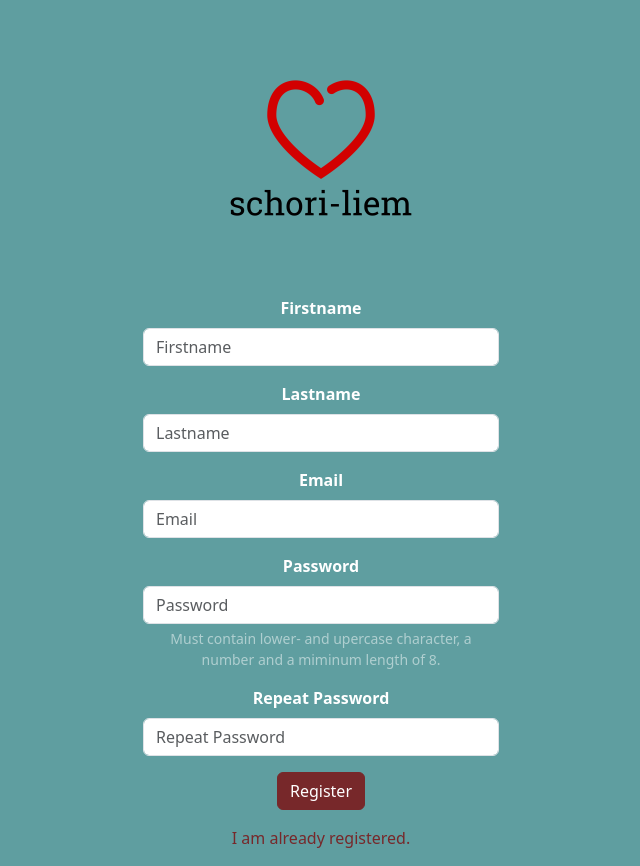
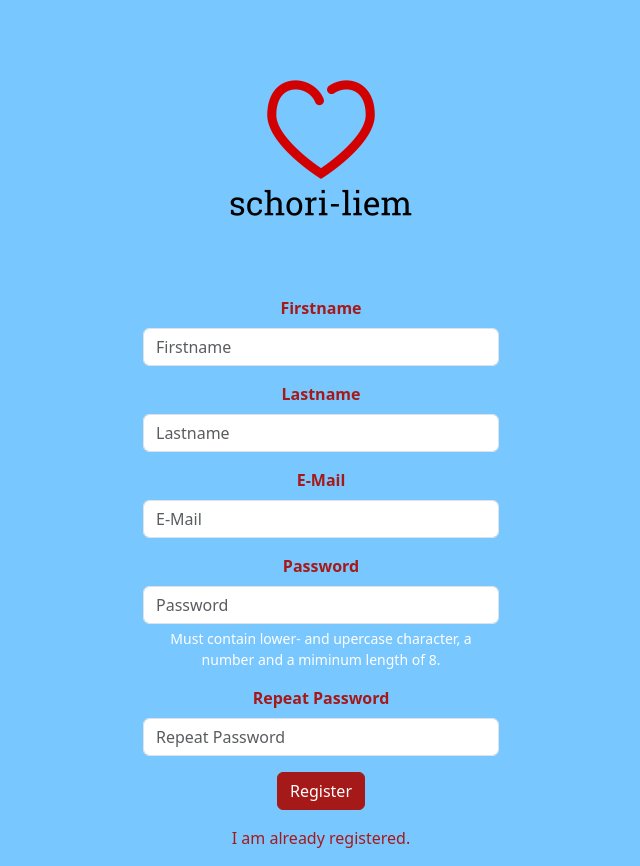
Before and after one commit to mschori/mirjam-beat-homepage, a Django app: page /users/signup in a window 1280 px wide. Shown: the whole page, without its empty margins (319-959 px from the left). Run offline with Django 3.2, Linux system fonts and the light colour scheme; some libraries are stand-ins or nearby versions.

Commit message:
Changed main and secondary color.

```diff
--- a/static/css/style.css
+++ b/static/css/style.css
@@ -2,9 +2,9 @@
 Root-Settings
  */
 :root {
-    --main-color: #5F9EA0;
-    --main-color-50: #d7f9fa;
-    --secondary-color: #77282a;
+    --main-color: #1d8fe0;
+    --main-color-50: #78c7ff;
+    --secondary-color: #a61919;
     --secondary-color-50: #f5d7d8;
 }
 
@@ -71,6 +71,15 @@ input[type="color"]:focus,
     outline: 0 none;
 }
 
+.home-title {
+    font-family: 'Noto Sans KR', serif;
+    font-size: 5em;
+}
+
+.bg-home-title {
+    background-color: var(--main-color);
+}
+
 hr {
     margin-top: 3em;
     margin-bottom: 3em;
@@ -117,7 +126,7 @@ hr {
     color: var(--secondary-color) !important;
 }
 
-.text-secondary:hover {
+.text-secondary a:hover {
     color: var(--main-color) !important;
 }
 
--- a/templates/baby_wishlist/wishlist.html
+++ b/templates/baby_wishlist/wishlist.html
@@ -91,7 +91,7 @@
                                class="btn btn-outline-success disabled">{% trans 'Contribution finished!' %}</a>
                         {% else %}
                             <a href="{% url 'contribute_to_product' wishlist_item.id %}"
-                               class="btn btn-main">{% trans 'I will contribute' %}</a>
+                               class="btn btn-secondary">{% trans 'I will contribute' %}</a>
                         {% endif %}
                     </div>
                 </div>
--- a/templates/registration/login.html
+++ b/templates/registration/login.html
@@ -19,7 +19,7 @@
     <title>Login</title>
 </head>
 
-<body class="bg-main">
+<body class="bg-main-50">
 
 <div class="container vh-100">
     <div class="row vh-100 align-items-center">
@@ -34,7 +34,7 @@
                         {% csrf_token %}
                         <div class="form-group text-white">
                             <label for="{{ form.username.id_for_label }}"><b
-                                    class="text-secondary">{% trans 'Email' %}</b></label>
+                                    class="text-secondary">{% trans 'E-Mail' %}</b></label>
                             <input type="text" id="{{ form.username.id_for_label }}"
                                    name="{{ form.username.html_name }}"
                                    class="form-control mt-2" autofocus required>
--- a/templates/registration/signup.html
+++ b/templates/registration/signup.html
@@ -18,7 +18,7 @@
 
     <title>Title</title>
 </head>
-<body class="bg-main">
+<body class="bg-main-50">
 
 <div class="container vh-100">
     <div class="row vh-100 align-items-center">
@@ -34,7 +34,7 @@
                         {% csrf_token %}
                         <div class="mb-3">
                             <label for="{{ form.firstname.id_for_label }}"
-                                   class="form-label text-white fw-bold mb-2">{% trans 'Firstname' %}</label>
+                                   class="form-label text-secondary fw-bold mb-2">{% trans 'Firstname' %}</label>
                             <input type="text" id="{{ form.firstname.id_for_label }}" class="form-control"
                                    name="{{ form.firstname.html_name }}" maxlength="50" required
                                     {% if form.firstname.value %}
@@ -47,7 +47,7 @@
                         </div>
                         <div class="mb-3">
                             <label for="{{ form.lastname.id_for_label }}"
-                                   class="form-label text-white fw-bold mb-2">{% trans 'Lastname' %}</label>
+                                   class="form-label text-secondary fw-bold mb-2">{% trans 'Lastname' %}</label>
                             <input type="text" id="{{ form.lastname.id_for_label }}" class="form-control"
                                    name="{{ form.lastname.html_name }}" max="50" required
                                     {% if form.lastname.value %}
@@ -60,33 +60,33 @@
                         </div>
                         <div class="mb-3">
                             <label for="{{ form.email.id_for_label }}"
-                                   class="form-label text-white fw-bold mb-2">{% trans 'Email' %}</label>
+                                   class="form-label text-secondary fw-bold mb-2">{% trans 'E-Mail' %}</label>
                             <input type="email" id="{{ form.email.id_for_label }}" class="form-control"
                                    name="{{ form.email.html_name }}" max="150" required
                                     {% if form.email.value %}
                                    value="{{ form.email.value }}"
                                     {% endif %}
-                                   placeholder="{% trans 'Email' %}">
+                                   placeholder="{% trans 'E-Mail' %}">
                             <div id="lastnameHelp" class="form-text text-secondary">
                                 {{ form.email.errors.0 }}
                             </div>
                         </div>
                         <div class="mb-3">
                             <label for="{{ form.password1.id_for_label }}"
-                                   class="form-label text-white fw-bold mb-2">{% trans 'Password' %}</label>
+                                   class="form-label text-secondary fw-bold mb-2">{% trans 'Password' %}</label>
                             <input type="password" id="{{ form.password1.id_for_label }}" class="form-control"
                                    name="{{ form.password1.html_name }}" max="50" required
                                    placeholder="{% trans 'Password' %}">
                             <div id="lastnameHelp" class="form-text text-secondary">
                                 {{ form.password1.errors.0 }}
                             </div>
-                            <div id="lastnameHelp" class="form-text text-white-50">
+                            <div id="lastnameHelp" class="form-text text-white">
                                 {% trans 'Must contain lower- and upercase character, a number and a miminum length of 8.' %}
                             </div>
                         </div>
                         <div class="mb-3">
                             <label for="{{ form.password2.id_for_label }}"
-                                   class="form-label text-white fw-bold mb-2">{% trans 'Repeat Password' %}</label>
+                                   class="form-label text-secondary fw-bold mb-2">{% trans 'Repeat Password' %}</label>
                             <input type="password" id="{{ form.password2.id_for_label }}" class="form-control"
                                    name="{{ form.password2.html_name }}" max="50" required
                                    placeholder="{% trans 'Repeat Password' %}">
```
Also changed, not shown: templates/home.html (+0 -10 lines).
